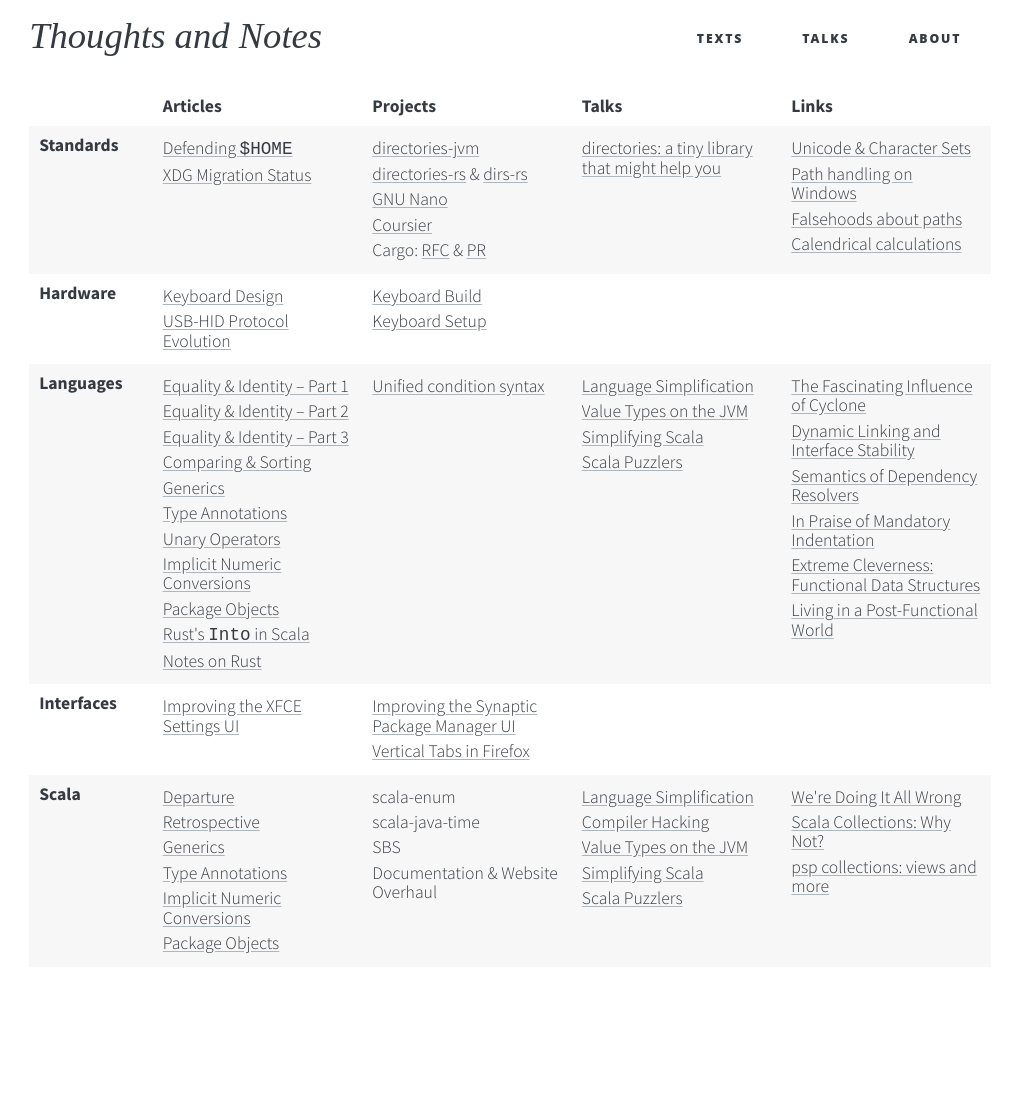
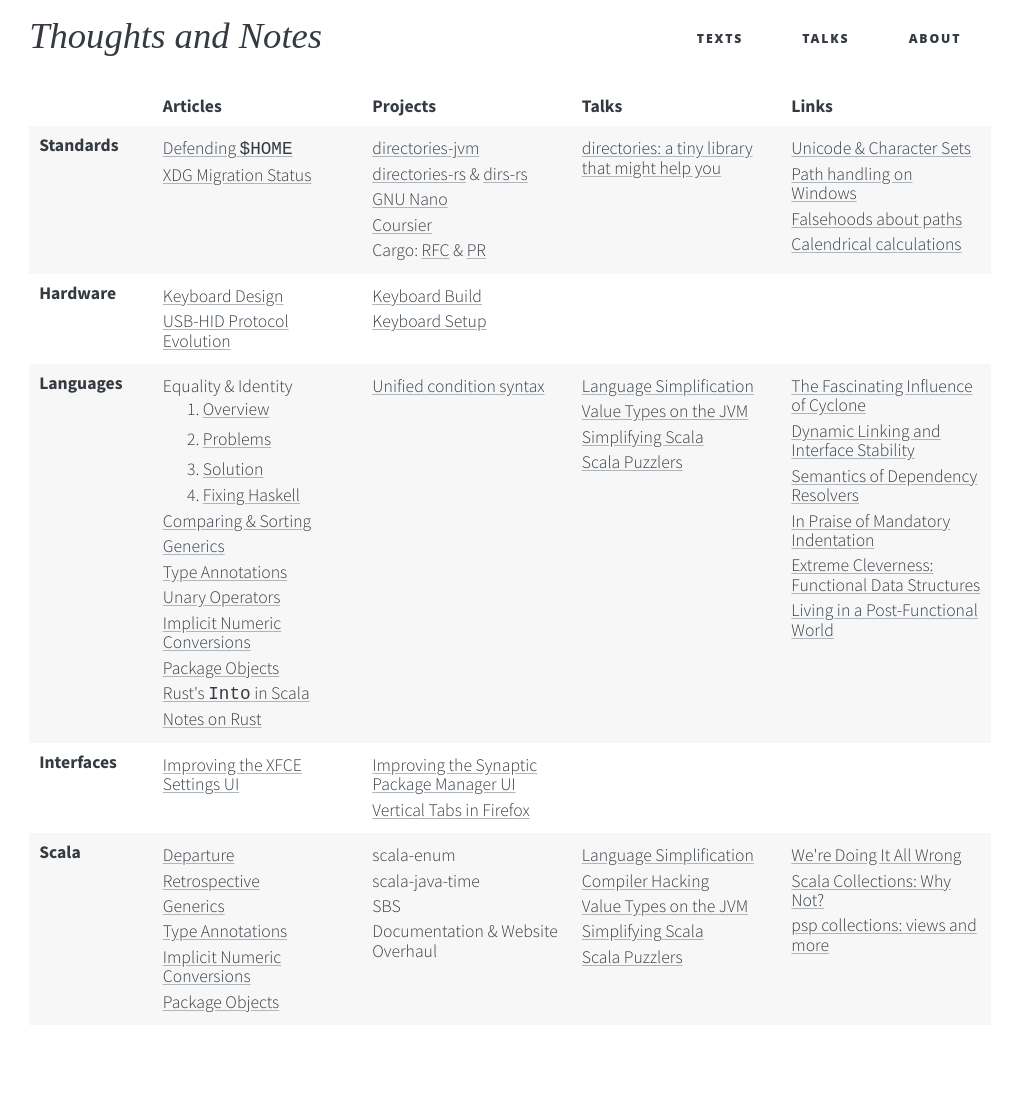
Before and after one commit to soc/soc.me, a Jekyll site: the page built from index.md, in a window 1280 px wide. Shown: the whole page, without its empty margins (130-1141 px from the left). Built offline with Jekyll 4.4.1, drawn with Linux system fonts in a browser that asks for light colours; some web fonts are replaced; before the commit the page ends 1045 px from its top, so only the background shows below that.

Commit message:
Improve layout of "Equality and Identity" on frontpage

```diff
--- a/index.md
+++ b/index.md
@@ -51,9 +51,14 @@
   <tr>
     <th class="table-topic">Languages</th>
     <td>
-      <div><a href="languages/equality-and-identity-part1">Equality &amp; Identity – Part 1</a></div>
-      <div><a href="languages/equality-and-identity-part2">Equality &amp; Identity – Part 2</a></div>
-      <div><a href="languages/equality-and-identity-part3">Equality &amp; Identity – Part 3</a></div>
+      <div>Equality &amp; Identity
+        <ol>
+          <li><a href="languages/equality-and-identity-part1">Overview</a></li>
+          <li><a href="languages/equality-and-identity-part2">Problems</a></li>
+          <li><a href="languages/equality-and-identity-part3">Solution</a></li>
+          <li><a href="languages/equality-and-identity-part4">Fixing Haskell</a></li>
+        </ol>
+      </div>
       <div><a href="languages/comparing-and-sorting">Comparing &amp; Sorting</a></div>
       <div><a href="languages/generics">Generics</a></div>
       <div><a href="languages/type-annotations">Type Annotations</a></div>
```
